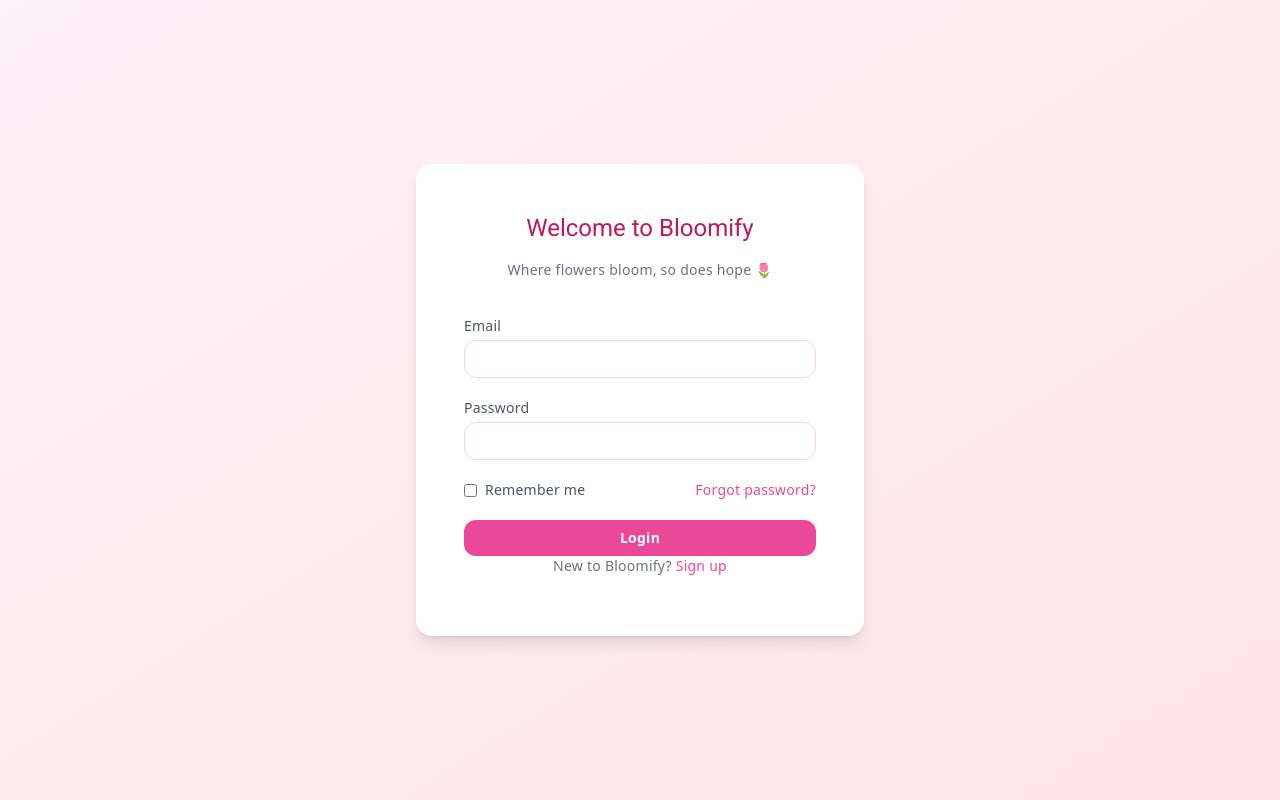
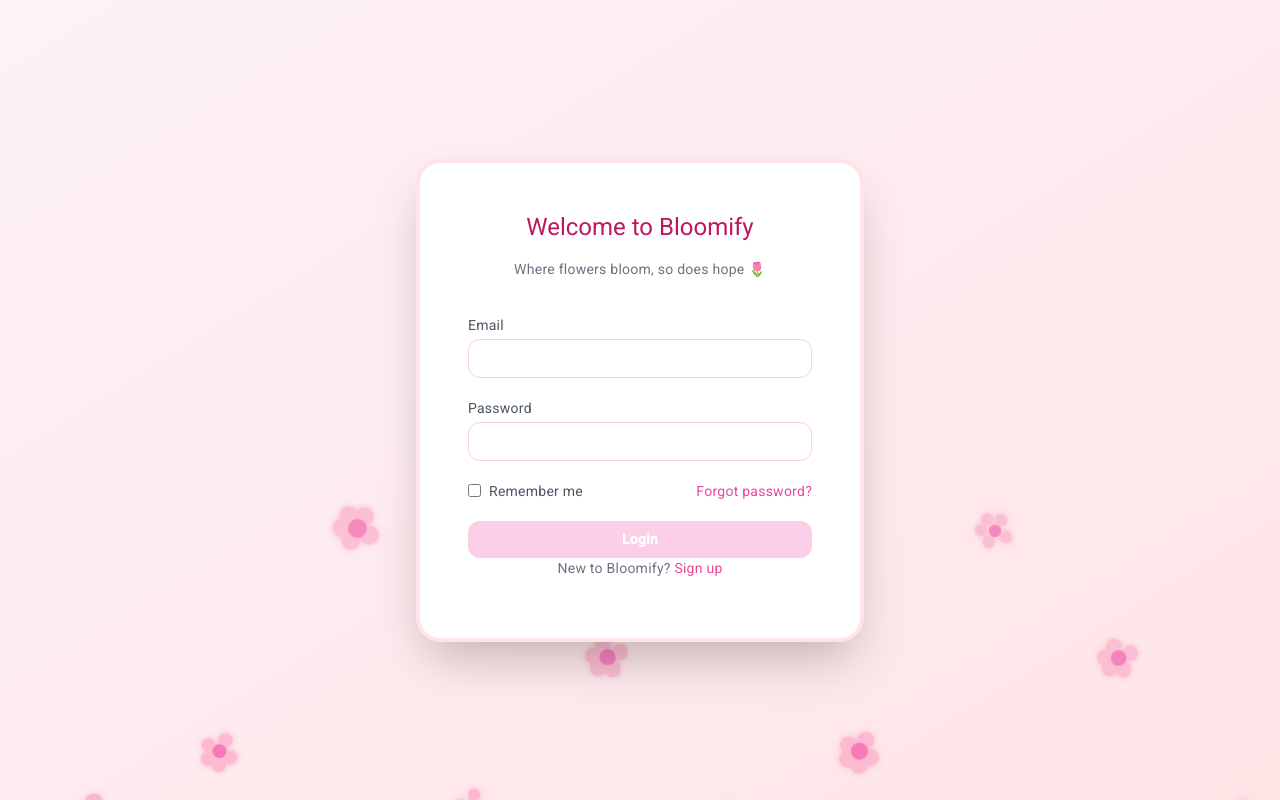
Before and after one commit to anisadleena/Bloomify-FE, an Angular app: page /login in a window 1280 px wide. Built offline with nearby package versions, Linux system fonts and the light colour scheme.

Commit message:
enhance ui for login

```diff
--- a/src/app/auth/login/login.component.html
+++ b/src/app/auth/login/login.component.html
@@ -1,27 +1,286 @@
-<div class="min-h-screen flex items-center justify-center bg-gradient-to-br from-pink-50 to-rose-100">
-  <div class="bg-white shadow-lg rounded-2xl p-8 sm:p-12 w-full max-w-md">
-    <div class="flex flex-col items-center mb-6">
-      <h1 class="text-3xl font-bold text-pink-700 mb-2">Welcome to Bloomify</h1>
-      <p class="text-sm text-gray-500">Where flowers bloom, so does hope 🌷</p>
+<!DOCTYPE html>
+<html lang="en">
+  <head>
+    <meta charset="UTF-8" />
+    <meta name="viewport" content="width=device-width, initial-scale=1" />
+    <title>Bloomify Login with Floating Flowers</title>
+    <script src="https://cdn.tailwindcss.com"></script>
+    <style>
+      @keyframes floatUpDrift {
+        0% {
+          transform: translateX(0) translateY(0) rotate(0deg);
+          opacity: 1;
+        }
+        50% {
+          opacity: 0.8;
+        }
+        100% {
+          transform: translateX(30px) translateY(-110vh) rotate(360deg);
+          opacity: 0;
+        }
+      }
+
+      .flower {
+        position: absolute;
+        bottom: -3rem; /* start below viewport */
+        width: 50px;
+        height: 50px;
+        animation-name: floatUpDrift;
+        animation-timing-function: ease-in-out;
+        animation-iteration-count: infinite;
+        opacity: 0.7;
+        filter: drop-shadow(0 0 3px #fbb6ce);
+      }
+
+      .flower:nth-child(1) {
+        left: 10%;
+        animation-duration: 18s;
+        animation-delay: 0s;
+        width: 60px;
+        height: 60px;
+      }
+      .flower:nth-child(2) {
+        left: 30%;
+        animation-duration: 15s;
+        animation-delay: 5s;
+        width: 50px;
+        height: 50px;
+      }
+      .flower:nth-child(3) {
+        left: 50%;
+        animation-duration: 20s;
+        animation-delay: 3s;
+        width: 55px;
+        height: 55px;
+      }
+      .flower:nth-child(4) {
+        left: 70%;
+        animation-duration: 14s;
+        animation-delay: 1s;
+        width: 48px;
+        height: 48px;
+      }
+      .flower:nth-child(5) {
+        left: 90%;
+        animation-duration: 16s;
+        animation-delay: 4s;
+        width: 52px;
+        height: 52px;
+      }
+    </style>
+  </head>
+  <body
+    class="bg-gradient-to-br from-pink-50 to-rose-100 min-h-screen flex items-center justify-center relative overflow-hidden"
+  >
+    <!-- Floating flower SVGs -->
+    <div class="absolute inset-0 pointer-events-none z-0">
+      <!-- Flower 1 -->
+      <svg
+        class="flower"
+        style="left: 5%; animation-delay: 5s; animation-duration: 10s"
+        viewBox="0 0 64 64"
+        xmlns="http://www.w3.org/2000/svg"
+        aria-hidden="true"
+      >
+        <circle cx="32" cy="16" r="10" fill="#fbb6ce" />
+        <circle cx="16" cy="32" r="10" fill="#fbb6ce" />
+        <circle cx="48" cy="32" r="10" fill="#fbb6ce" />
+        <circle cx="24" cy="48" r="10" fill="#fbb6ce" />
+        <circle cx="40" cy="48" r="10" fill="#fbb6ce" />
+        <circle cx="32" cy="32" r="10" fill="#f472b6" />
+      </svg>
+
+      <!-- Flower 2 -->
+      <svg
+        class="flower"
+        style="left: 15%; animation-delay: 3s; animation-duration: 10s"
+        viewBox="0 0 64 64"
+        xmlns="http://www.w3.org/2000/svg"
+        aria-hidden="true"
+      >
+        <circle cx="32" cy="16" r="9" fill="#fbb6ce" />
+        <circle cx="16" cy="32" r="9" fill="#fbb6ce" />
+        <circle cx="48" cy="32" r="9" fill="#fbb6ce" />
+        <circle cx="24" cy="48" r="9" fill="#fbb6ce" />
+        <circle cx="40" cy="48" r="9" fill="#fbb6ce" />
+        <circle cx="32" cy="32" r="9" fill="#f472b6" />
+      </svg>
+
+      <!-- Flower 3 -->
+      <svg
+        class="flower"
+        style="left: 25%; animation-delay: 1s; animation-duration: 10s"
+        viewBox="0 0 64 64"
+        xmlns="http://www.w3.org/2000/svg"
+        aria-hidden="true"
+      >
+        <circle cx="32" cy="16" r="11" fill="#fbb6ce" />
+        <circle cx="16" cy="32" r="11" fill="#fbb6ce" />
+        <circle cx="48" cy="32" r="11" fill="#fbb6ce" />
+        <circle cx="24" cy="48" r="11" fill="#fbb6ce" />
+        <circle cx="40" cy="48" r="11" fill="#fbb6ce" />
+        <circle cx="32" cy="32" r="11" fill="#f472b6" />
+      </svg>
+
+      <!-- Flower 4 -->
+      <svg
+        class="flower"
+        style="left: 35%; animation-delay: 4s; animation-duration: 10s"
+        viewBox="0 0 64 64"
+        xmlns="http://www.w3.org/2000/svg"
+        aria-hidden="true"
+      >
+        <circle cx="32" cy="16" r="8" fill="#fbb6ce" />
+        <circle cx="16" cy="32" r="8" fill="#fbb6ce" />
+        <circle cx="48" cy="32" r="8" fill="#fbb6ce" />
+        <circle cx="24" cy="48" r="8" fill="#fbb6ce" />
+        <circle cx="40" cy="48" r="8" fill="#fbb6ce" />
+        <circle cx="32" cy="32" r="8" fill="#f472b6" />
+      </svg>
+
+      <!-- Flower 5 -->
+      <svg
+        class="flower"
+        style="left: 45%; animation-delay: 2s; animation-duration: 10s"
+        viewBox="0 0 64 64"
+        xmlns="http://www.w3.org/2000/svg"
+        aria-hidden="true"
+      >
+        <circle cx="32" cy="16" r="10" fill="#fbb6ce" />
+        <circle cx="16" cy="32" r="10" fill="#fbb6ce" />
+        <circle cx="48" cy="32" r="10" fill="#fbb6ce" />
+        <circle cx="24" cy="48" r="10" fill="#fbb6ce" />
+        <circle cx="40" cy="48" r="10" fill="#fbb6ce" />
+        <circle cx="32" cy="32" r="10" fill="#f472b6" />
+      </svg>
+
+      <!-- Flower 6 -->
+      <svg
+        class="flower"
+        style="left: 55%; animation-delay: 5s; animation-duration: 10s"
+        viewBox="0 0 64 64"
+        xmlns="http://www.w3.org/2000/svg"
+        aria-hidden="true"
+      >
+        <circle cx="32" cy="16" r="9" fill="#fbb6ce" />
+        <circle cx="16" cy="32" r="9" fill="#fbb6ce" />
+        <circle cx="48" cy="32" r="9" fill="#fbb6ce" />
+        <circle cx="24" cy="48" r="9" fill="#fbb6ce" />
+        <circle cx="40" cy="48" r="9" fill="#fbb6ce" />
+        <circle cx="32" cy="32" r="9" fill="#f472b6" />
+      </svg>
+
+      <!-- Flower 7 -->
+      <svg
+        class="flower"
+        style="left: 65%; animation-delay: 3s; animation-duration: 10s"
+        viewBox="0 0 64 64"
+        xmlns="http://www.w3.org/2000/svg"
+        aria-hidden="true"
+      >
+        <circle cx="32" cy="16" r="11" fill="#fbb6ce" />
+        <circle cx="16" cy="32" r="11" fill="#fbb6ce" />
+        <circle cx="48" cy="32" r="11" fill="#fbb6ce" />
+        <circle cx="24" cy="48" r="11" fill="#fbb6ce" />
+        <circle cx="40" cy="48" r="11" fill="#fbb6ce" />
+        <circle cx="32" cy="32" r="11" fill="#f472b6" />
+      </svg>
+
+      <!-- Flower 8 -->
+      <svg
+        class="flower"
+        style="left: 75%; animation-delay: 1s; animation-duration: 10s"
+        viewBox="0 0 64 64"
+        xmlns="http://www.w3.org/2000/svg"
+        aria-hidden="true"
+      >
+        <circle cx="32" cy="16" r="8" fill="#fbb6ce" />
+        <circle cx="16" cy="32" r="8" fill="#fbb6ce" />
+        <circle cx="48" cy="32" r="8" fill="#fbb6ce" />
+        <circle cx="24" cy="48" r="8" fill="#fbb6ce" />
+        <circle cx="40" cy="48" r="8" fill="#fbb6ce" />
+        <circle cx="32" cy="32" r="8" fill="#f472b6" />
+      </svg>
+
+      <!-- Flower 9 -->
+      <svg
+        class="flower"
+        style="left: 85%; animation-delay: 2s; animation-duration: 10s"
+        viewBox="0 0 64 64"
+        xmlns="http://www.w3.org/2000/svg"
+        aria-hidden="true"
+      >
+        <circle cx="32" cy="16" r="10" fill="#fbb6ce" />
+        <circle cx="16" cy="32" r="10" fill="#fbb6ce" />
+        <circle cx="48" cy="32" r="10" fill="#fbb6ce" />
+        <circle cx="24" cy="48" r="10" fill="#fbb6ce" />
+        <circle cx="40" cy="48" r="10" fill="#fbb6ce" />
+        <circle cx="32" cy="32" r="10" fill="#f472b6" />
+      </svg>
+
+      <!-- Flower 10 -->
+      <svg
+        class="flower"
+        style="left: 95%; animation-delay: 5s; animation-duration: 10s"
+        viewBox="0 0 64 64"
+        xmlns="http://www.w3.org/2000/svg"
+        aria-hidden="true"
+      >
+        <circle cx="32" cy="16" r="13" fill="#fbb6ce" />
+        <circle cx="16" cy="32" r="13" fill="#fbb6ce" />
+        <circle cx="48" cy="32" r="13" fill="#fbb6ce" />
+        <circle cx="24" cy="48" r="13" fill="#fbb6ce" />
+        <circle cx="40" cy="48" r="13" fill="#fbb6ce" />
+        <circle cx="32" cy="32" r="13" fill="#f472b6" />
+      </svg>
     </div>
 
-    <form [formGroup]="addForm" (ngSubmit)="save()" class="space-y-5">
+    <!-- Login Card -->
+    <div
+      class="relative z-10 bg-white shadow-2xl border-4 border-rose-100 rounded-3xl p-8 sm:p-12 w-full max-w-md m-5"
+    >
+      <div class="flex flex-col items-center mb-6">
+        <h1 class="text-3xl font-bold text-pink-700 mb-2">
+          Welcome to Bloomify
+        </h1>
+        <p class="text-sm text-gray-500">
+          Where flowers bloom, so does hope 🌷
+        </p>
+      </div>
+
+      <form class="space-y-5" [formGroup]="addForm" (ngSubmit)="save()">
         <div>
-        <label class="block text-gray-600 text-sm mb-1" for="email">Email</label>
-        <input id="email" type="email" formControlName="email" required
-               class="w-full px-4 py-2 rounded-xl border border-pink-200 focus:outline-none focus:ring-2 focus:ring-pink-300 transition" />
-        <div *ngIf="addForm.get('email')?.invalid && addForm.get('email')?.touched" class="text-sm text-red-500 mt-1">
+          <label class="block text-gray-600 text-sm mb-1" for="email"
+            >Email</label
+          >
+          <input
+            id="email"
+            type="email"
+            required
+            formControlName="email"
+            class="w-full px-4 py-2 rounded-xl border border-pink-200 focus:outline-none focus:ring-2 focus:ring-pink-300 transition"
+          />
+          <div
+            *ngIf="
+              addForm.get('email')?.invalid && addForm.get('email')?.touched
+            "
+            class="text-sm text-red-500 mt-1"
+          >
             Valid email is required.
           </div>
         </div>
 
         <div>
-        <label class="block text-gray-600 text-sm mb-1" for="password">Password</label>
-        <input id="password" type="password" formControlName="password" required
-               class="w-full px-4 py-2 rounded-xl border border-pink-200 focus:outline-none focus:ring-2 focus:ring-pink-300 transition" />
-        <div *ngIf="addForm.get('password')?.invalid && addForm.get('password')?.touched" class="text-sm text-red-500 mt-1">
-          Password is required.
-        </div>
+          <label class="block text-gray-600 text-sm mb-1" for="password"
+            >Password</label
+          >
+          <input
+            id="password"
+            type="password"
+            required
+            formControlName="password"
+            class="w-full px-4 py-2 rounded-xl border border-pink-200 focus:outline-none focus:ring-2 focus:ring-pink-300 transition"
+          />
         </div>
 
         <div class="flex justify-between items-center text-sm">
@@ -32,9 +291,11 @@
           <a href="#" class="text-pink-500 hover:underline">Forgot password?</a>
         </div>
 
-      <button type="submit"
+        <button
+          type="submit"
           [disabled]="addForm.invalid"
-              class="w-full bg-pink-500 hover:bg-pink-600 text-white py-2 rounded-xl transition font-semibold">
+          class="w-full bg-pink-500 hover:bg-pink-600 text-white py-2 rounded-xl transition font-semibold shadow-md hover:shadow-pink-300 disabled:bg-pink-200 disabled:text-white disabled:cursor-not-allowed disabled:shadow-none"
+        >
           Login
         </button>
       </form>
@@ -44,4 +305,5 @@
         <a href="#" class="text-pink-500 hover:underline">Sign up</a>
       </p>
     </div>
-</div>
+  </body>
+</html>
--- a/src/app/auth/login/login.component.ts
+++ b/src/app/auth/login/login.component.ts
@@ -38,9 +38,6 @@ export class LoginComponent implements OnInit {
     if (this.addForm.invalid) return;
 
     const body = this.addForm.value;
-
-    console.log('COMPONENT TS: login = ', body);
-
     this._authService.login(body).subscribe({
       next: (response) => {
         const token = response.token;
```
Lines whose indentation alone changed are shown as unchanged.
